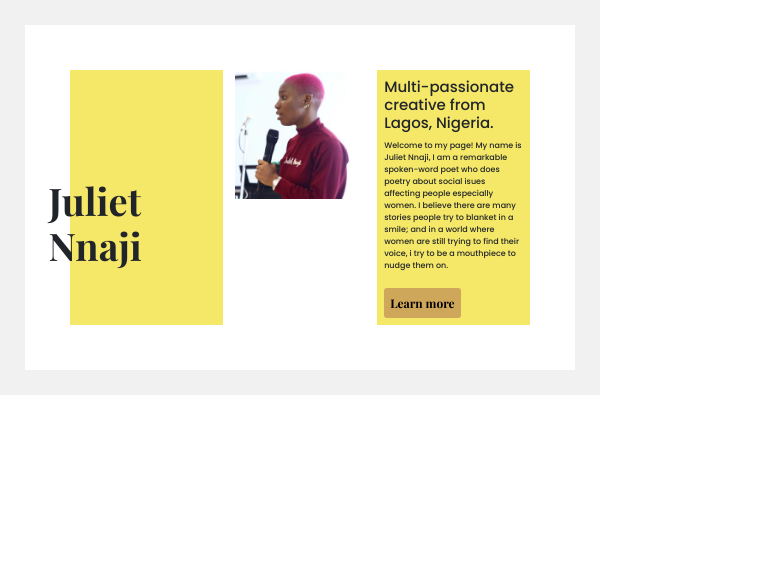
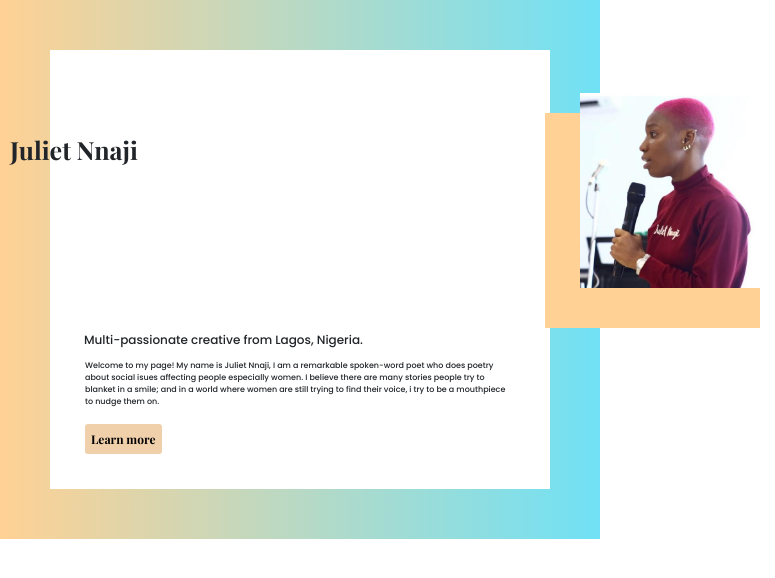
Before and after one commit to JulietNnaji/My-Portfolio, a plain HTML site: page index.html in a window 600 px wide. Shown: the whole page, 775 px wide, since content can reach past the window. Drawn offline with nearby package versions, Linux system fonts and the light colour scheme.

Commit message:
made the page responsive

```diff
--- a/index.html
+++ b/index.html
@@ -31,11 +31,14 @@
   <body>
     <div class="whole">
         <div class="wrapper">
-            <div class ="container">
-                <div class="row">
-      <div class="col-sm-4 second-wrapper"><h1 class="name">Juliet Nnaji</h1></div>
-      <div class="col-sm-4 poet"><img src="images/poet.jpg" class ="img-fluid"/></div>
-      <div class="col-sm-4 third-wrapper"><h2>Multi-passionate creative from Lagos, Nigeria.</h2>
+      <h1 class="name">Juliet Nnaji</h1>
+<div class="container">
+<div class="row">
+      <div class="col-6 image-container">
+         <img src="images/poet.jpg" class ="img-fluid image"/></div>
+     </div>
+     </div>
+         <h2 class="creative">Multi-passionate creative from Lagos, Nigeria.</h2>
       <p>
         Welcome to my page! My name is Juliet Nnaji, I am a remarkable
         spoken-word poet who does poetry about social isues affecting people
@@ -44,8 +47,6 @@
         voice, i try to be a mouthpiece to nudge them on.
       </p>
        <a href="#" class="btn btn-nonactive">Learn more</a>
-        </div>
-        </div>
     </div>
     </div>
     </div>
--- a/style.css
+++ b/style.css
@@ -1,41 +1,29 @@
 :root {
-  --primary-color: rgb(207, 167, 91);
-  --main-color: #f5e768;
+  --primary-color: #f0cfab;
+  --main-color: #ffd194;
   --heading-font: "Playfair Display", serif;
   --body-font: "Poppins", sans-serif;
 }
 .whole {
-  background: rgb(241, 241, 241);
-  padding: 20px;
+  background: #70e1f5;
+  background: -webkit-linear-gradient(to right, #ffd194, #70e1f5);
+  background: linear-gradient(to right, #ffd194, #70e1f5);
 }
 
 .wrapper {
-  background-color: white;
-  padding: 15px;
+  background-color: #ffffff;
 }
 h1 {
   font-family: var(--heading-font);
   font-weight: bold;
-  font-size: 63px;
-  position: relative;
-  top: 200px;
-  left: 50px;
-}
-.second-wrapper,
-.third-wrapper {
-  background-color: var(--main-color);
-  padding: 15px;
 }
 
 h2 {
   font-family: var(--body-font);
   font-weight: normal;
-  font-size: 30px;
 }
 p {
   font-family: var(--body-font);
-  font-weight: 1%;
-  font-size: 12px;
 }
 
 .btn-nonactive {
@@ -47,29 +35,85 @@ p {
   font-size: 12px;
   padding: 5px 5px;
 }
+@media (min-width: 600px) {
+  .whole {
+    padding: 150px;
+  }
+
+  .wrapper {
+    padding: 75px;
+  }
+  h1 {
+    font-size: 45px;
+    position: relative;
+    top: 200px;
+    left: -135px;
+  }
+
+  h2 {
+    font-size: 28px;
+    top: 150px;
+    left: -1px;
+    position: relative;
+    top: -45px;
+    right: 5px;
+  }
+  p {
+    font-size: 15px;
+  }
+  .image-container {
+    padding: 15px;
+    background: var(--main-color);
+    position: relative;
+    top: -75px;
+    left: 460px;
+  }
+  .image {
+    position: relative;
+    top: -100px;
+    right: -65px;
+  }
+}
+
+
 
 @media (max-width: 600px) {
   .whole {
-    padding: 25px;
+    padding: 50px;
   }
 
   .wrapper {
-    padding: 45px;
+    padding: 35px;
   }
   h1 {
-    font-size: 38px;
-    top: 100px;
-    left: -29px;
-  }
-  .second-wrapper,
-  .third-wrapper {
-    padding: 7.5px;
+    font-size: 25px;
+    position: relative;
+    top: 50px;
+    left: -75px;
   }
 
   h2 {
-    font-size: 15px;
+    font-size: 12px;
+    top: 150px;
+    left: -1px;
+    position: relative;
+    top: -5px;
+    right: 5px;
   }
   p {
     font-size: 8px;
   }
+  .image-container {
+    padding: 10px;
+    background: var(--main-color);
+    position: relative;
+    top: -10px;
+    right: -60px;
+  }
+  .image {
+    position: relative;
+    top: -30px;
+    right: -25px;
+    width: 300px;
+  }
 }
```
